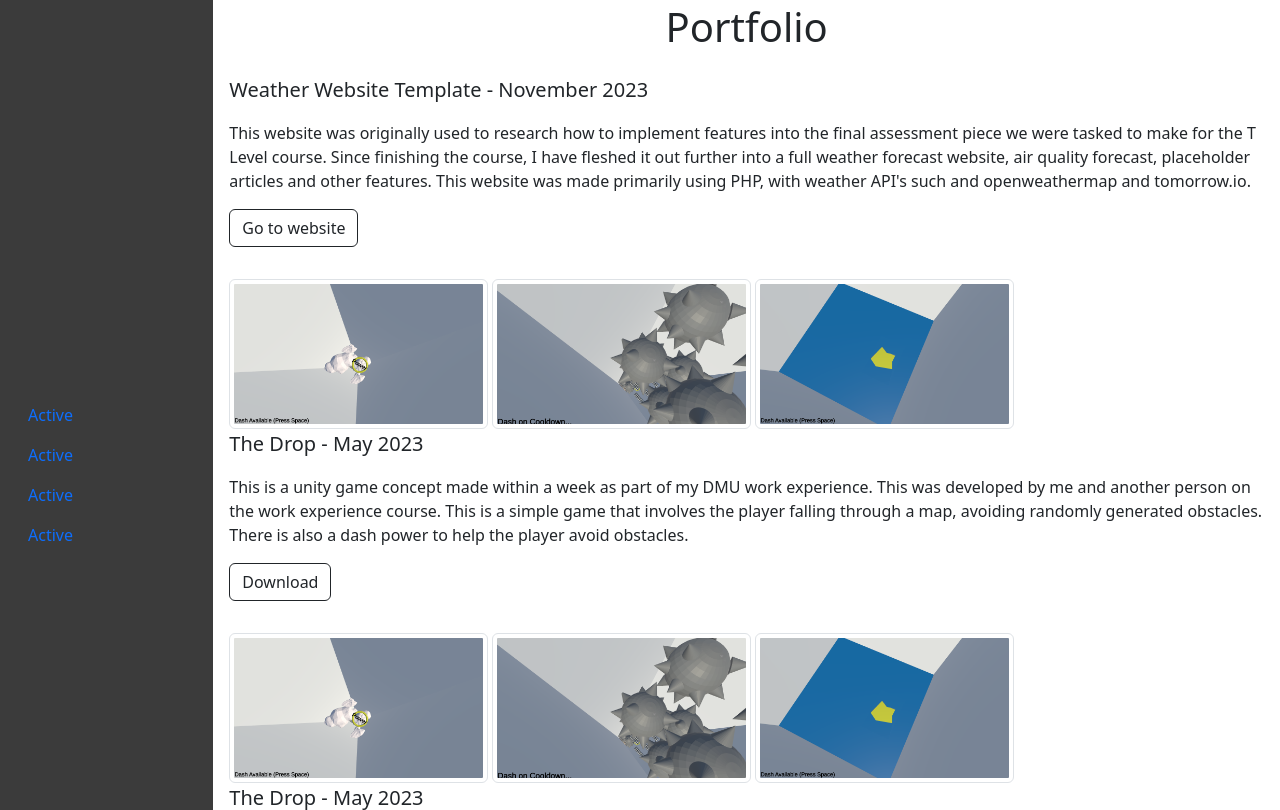
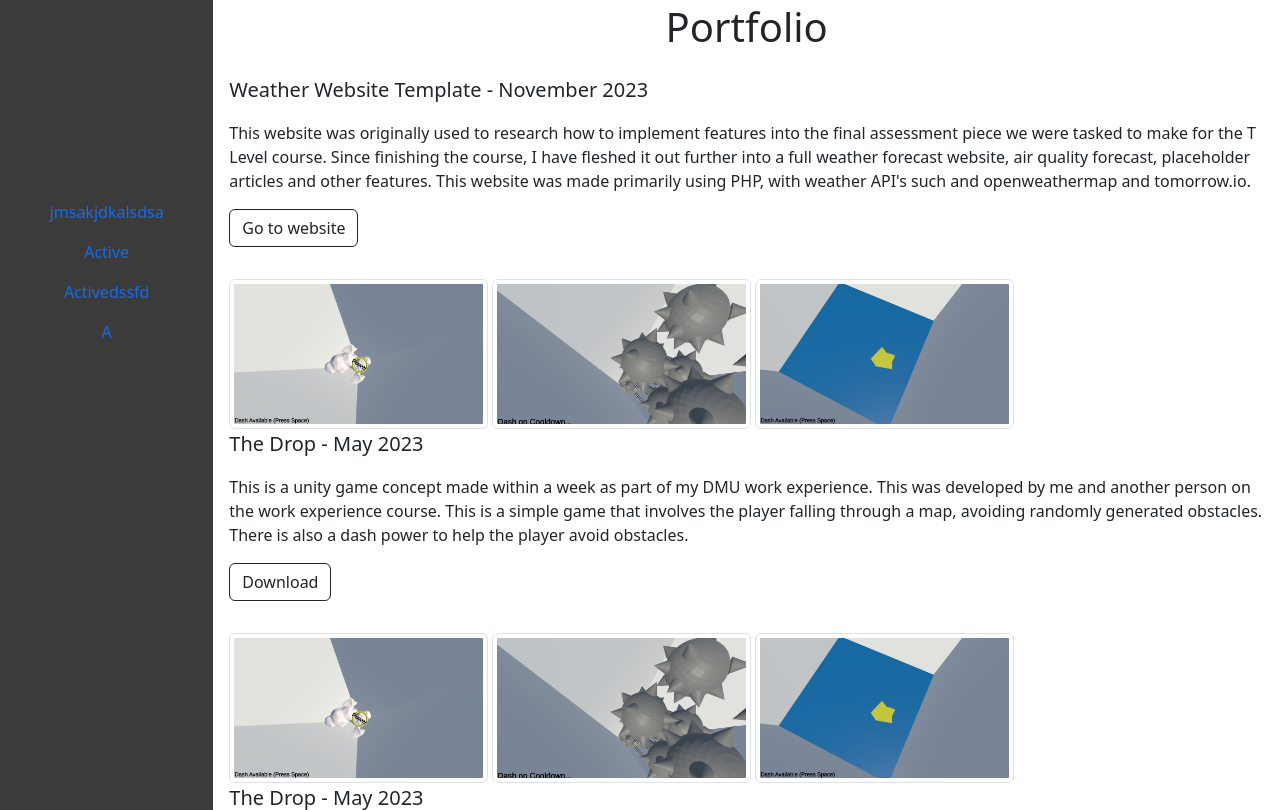
Before and after one commit to J-Thomas-Teratoid/J-Thomas-Teratoid.github.io, a PHP site: page / in a window 1280 px wide. Shown: the part 181-991 px from the top of the page. Run offline with PHP 8.4, Linux system fonts and the light colour scheme.

Commit message:
slight improvments

```diff
--- a/css/mystyles.css
+++ b/css/mystyles.css
@@ -1,5 +1,11 @@
 body {
     background-color: rgb(255, 255, 255) !important ;
+}
+
+.nav {
+    margin-top: 373px;
+    text-align: center;
+    float:none;
 }
 
 #navbar {
--- a/index.html
+++ b/index.html
@@ -11,18 +11,18 @@
     <div class = "container-fluid">
         <div class='row'>
             <div class = 'col-2' id = 'navbar'>
-                <ul class='nav flex-column sticky-top position-relative top-50 start-0'>
+                <ul class='nav flex-sm-column nav-justified'>
                     <li class='nav-item'>
-                        <a class='nav-link active' aria-current='page' href='#'>Active</a>
+                        <a class='nav-link active' aria-current='page' href='#'>jmsakjdkalsdsa</a>
                     </li>
                     <li class='nav-item'>
                         <a class='nav-link active' aria-current='page' href='#'>Active</a>
                     </li>
                     <li class='nav-item'>
-                        <a class='nav-link active' aria-current='page' href='#'>Active</a>
+                        <a class='nav-link active' aria-current='page' href='#'>Activedssfd</a>
                     </li>
                     <li class='nav-item'>
-                        <a class='nav-link active' aria-current='page' href='#'>Active</a>
+                        <a class='nav-link active' aria-current='page' href='#'>A</a>
                     </li>
                 </ul>
             </div>
```
